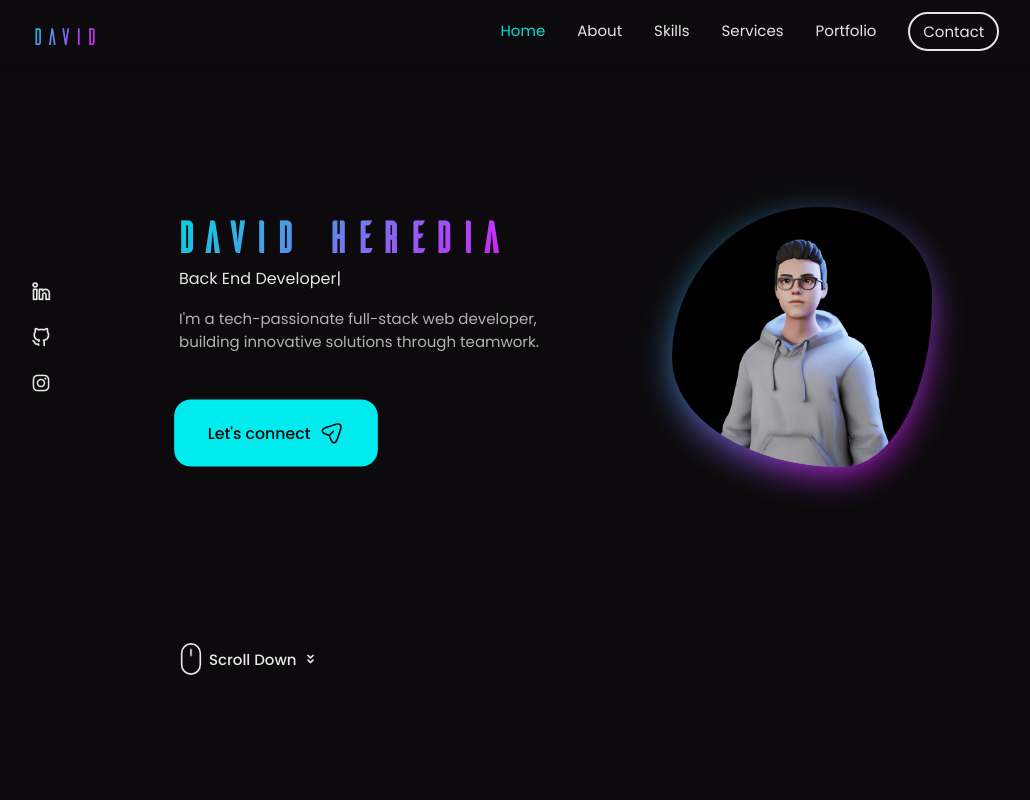
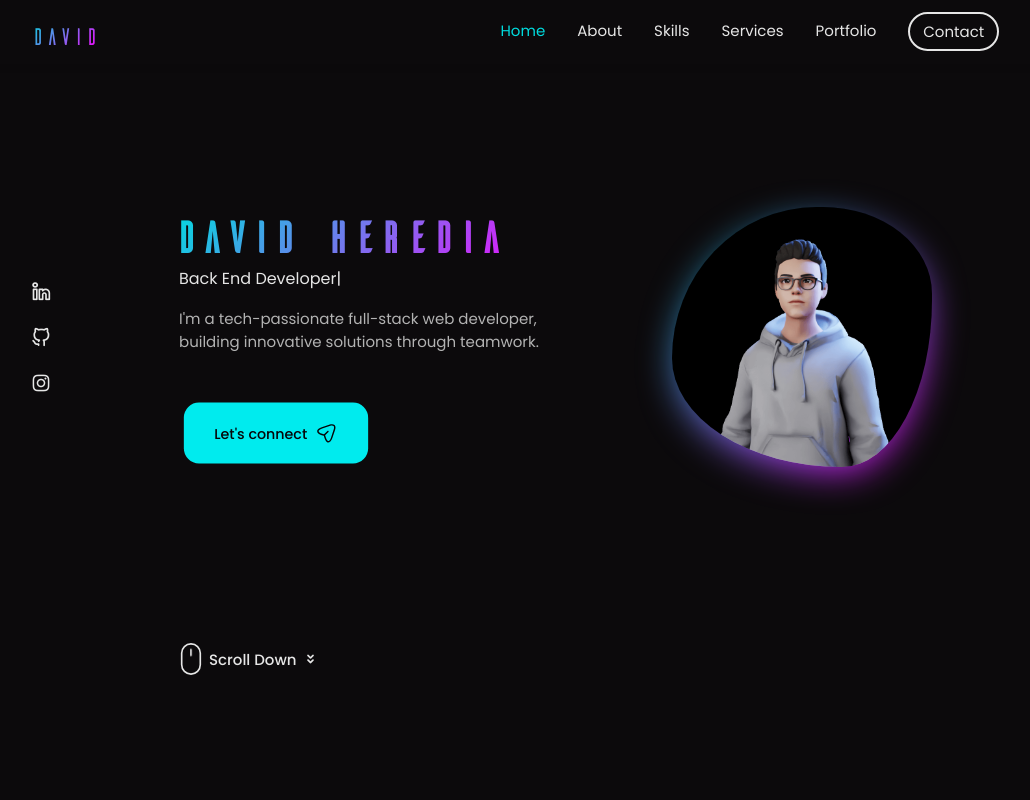
Before and after one commit to Davidh120/portfolio, a React (Vite) app: page / in a window 1280 px wide. In both pictures the pointer is over the link "Let's connect". Shown: the top 800 px of the page, without its empty margins (125-1155 px from the left). Built offline with nearby package versions, Linux system fonts and the light colour scheme.

Commit message:
Minor change.

```diff
--- a/src/App.css
+++ b/src/App.css
@@ -197,7 +197,7 @@ img {
 .button:hover {
   background-color: var(--secondary-color);
   filter: brightness(1.05) contrast(1.05);
-	transform: scale(1.05);
+	transform: scale(.95);
 }
 
 .button-icon {
```
